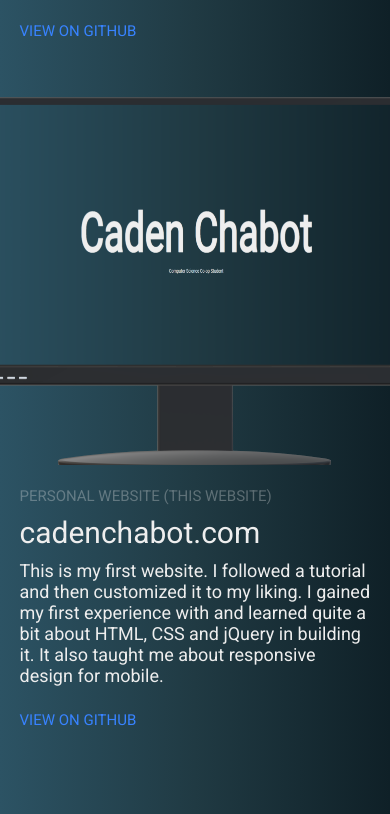
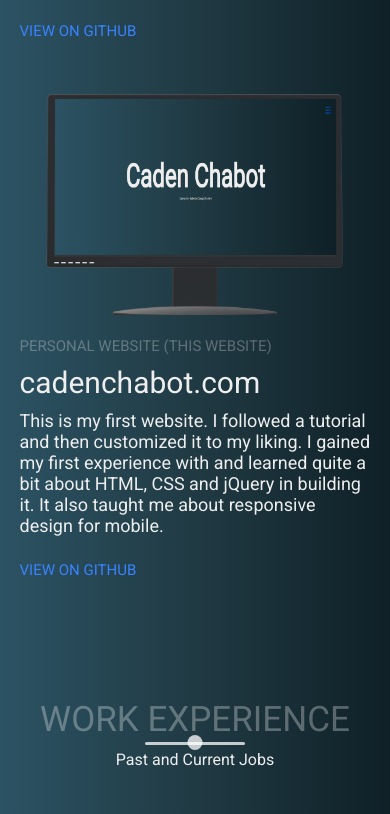
Before and after one commit to cadenchabot/cadenchabot.github.io, a plain HTML site: page index.html in a window 390 px wide. Shown: the part 2750-3564 px from the top of the page. Drawn offline with nearby package versions, Linux system fonts and the light colour scheme.

Commit message:
Fixing dates on mobile

```diff
--- a/style.css
+++ b/style.css
@@ -465,12 +465,16 @@ li{
         font-size: 4rem;
     }
 
+    .portfolio-img img{
+        max-width:300px;
+    }
+
     .timeline ul{
         margin: 0 0 0 auto;
     }
-
     .timeline .date::before{
         left: -24rem;
+        font-size: 1.4rem;
     }
 
     .timeline .date::after{
@@ -514,6 +518,10 @@ li{
         order: 1;
     }
 
+    .portfolio-img img{
+        max-width:300px;
+    }
+
     .portfolio-description{
         margin: 0;
         order: 2;
@@ -524,7 +532,7 @@ li{
     }
 
     .timeline .date::before{
-        font-size: 1.4rem;
+        font-size: 1rem;
     }
 
     .up {
```
